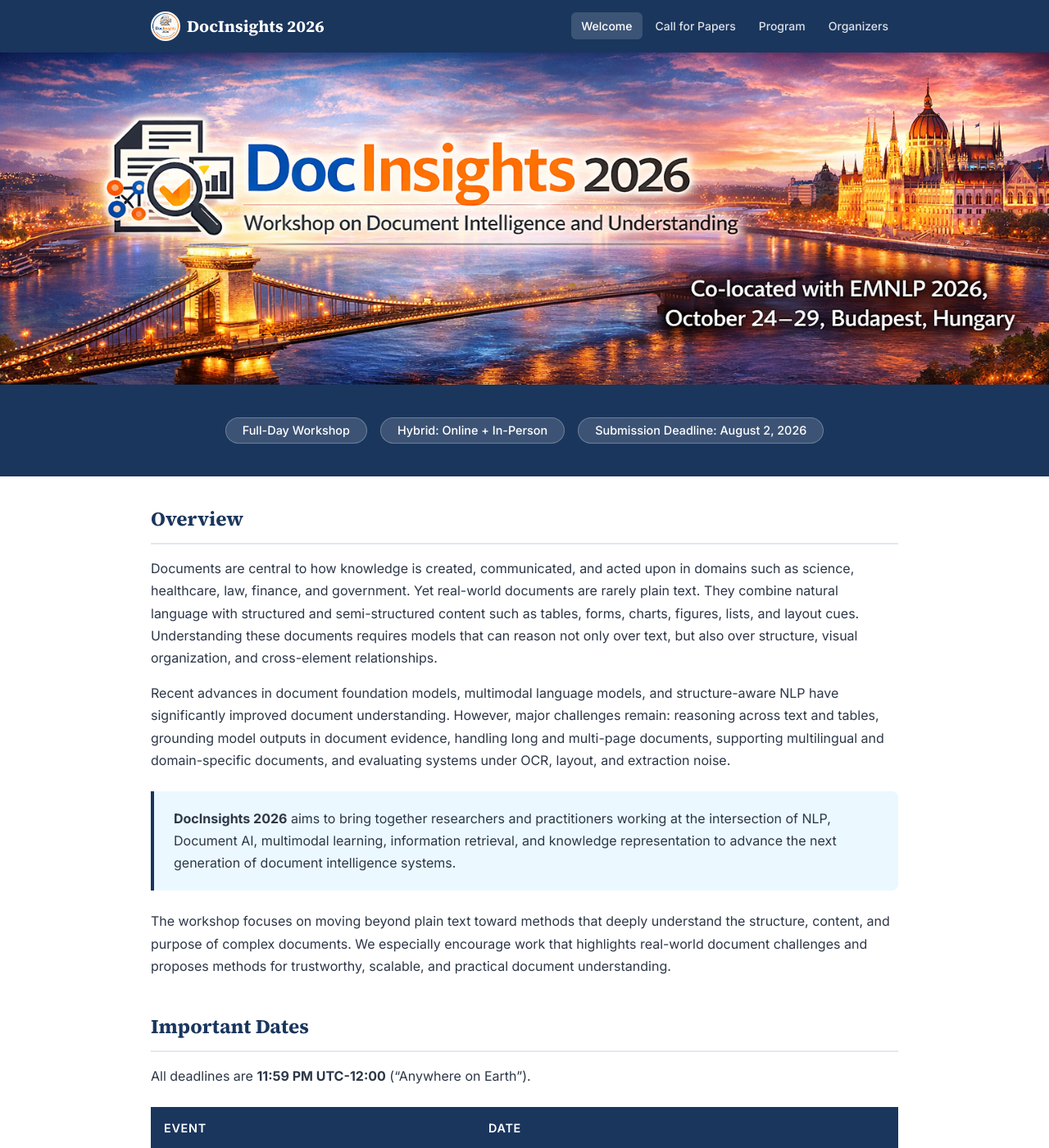
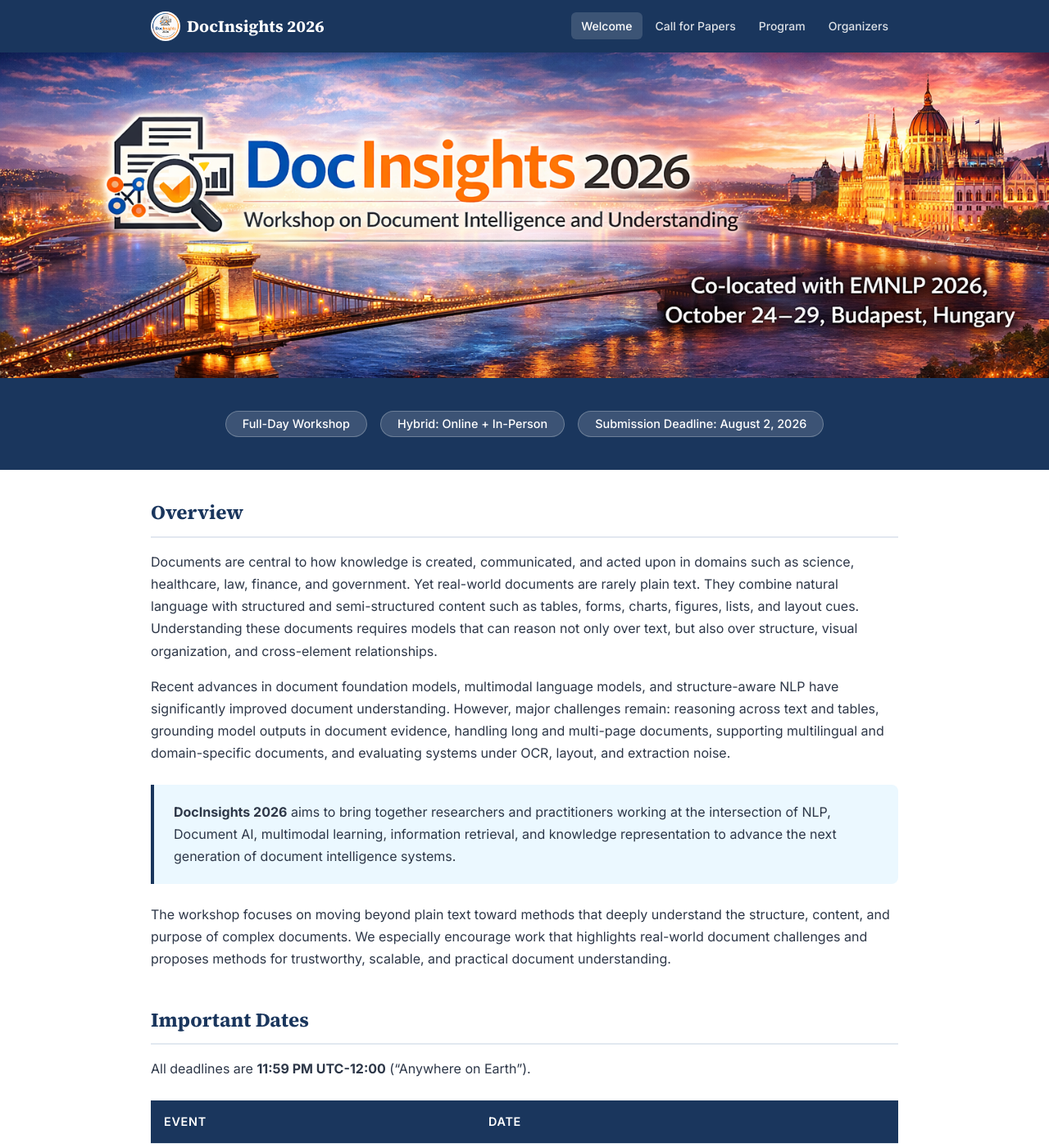
Before and after one commit to docinsights-workshop/docinsights-2026, a Jekyll site: the page built from index.md, in a window 1280 px wide and 1400 px high. Shown: the whole window at 82% size. Built offline with Jekyll 4.4.1, drawn with Linux system fonts in a browser that asks for light colours.

Commit message:
Crop 5px top+bottom, eliminate all whitespace gaps

```diff
--- a/assets/css/style.css
+++ b/assets/css/style.css
@@ -131,14 +131,16 @@
   background: var(--color-primary);
   margin: 0;
   padding: 0;
+  overflow: hidden;
 }
 
 .hero-banner-img {
   width: 100%;
-  height: auto;
   display: block;
+  vertical-align: bottom;
   margin: 0;
   padding: 0;
+  border: 0;
 }
 
 .hero-badges {
@@ -151,6 +153,7 @@
   background: var(--color-primary);
   line-height: 1;
   margin: 0;
+  border: 0;
 }
 
 .hero-meta {
```
Also changed, not shown: assets/images/banner_cover_photo.png.
